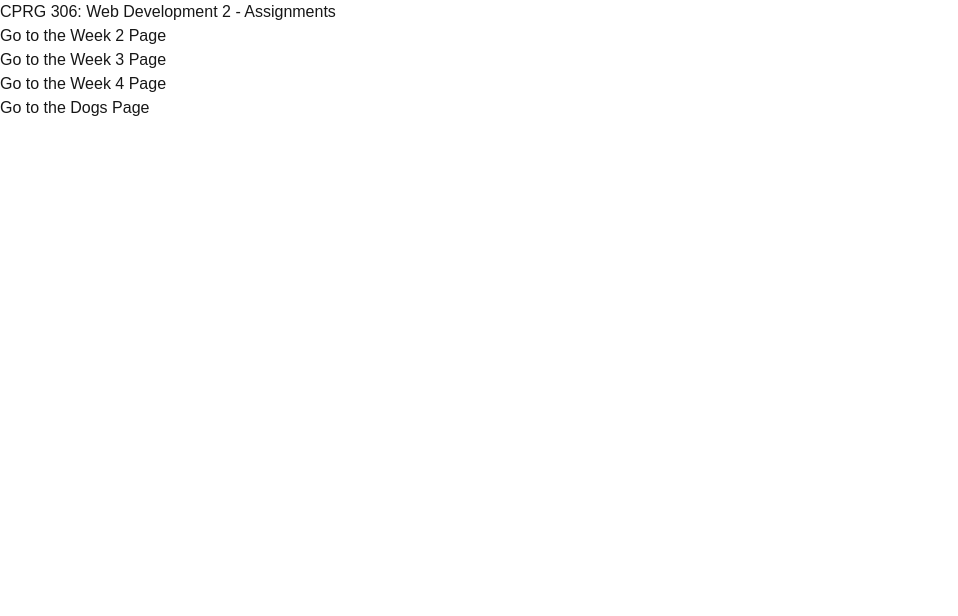
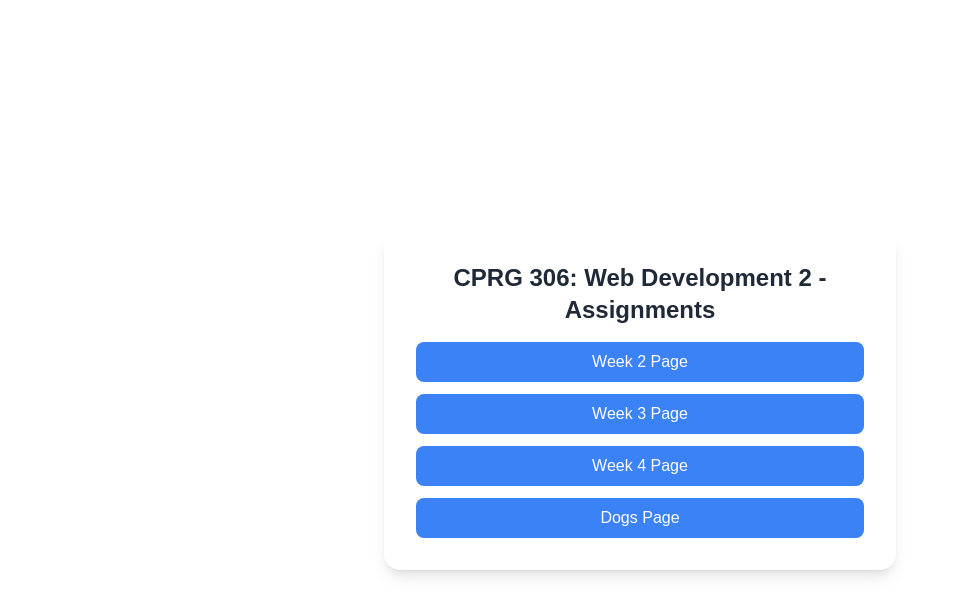
Before and after one commit to JApitpit/cprg306-assignments, a Next.js app: page / in a window 1280 px wide. Shown: the top 616 px of the page, without its empty margins (0-958 px from the left). Built offline with nearby package versions, Linux system fonts and the light colour scheme.

Commit message:
Finished week-4

```diff
--- a/app/dogs/page.js
+++ b/app/dogs/page.js
@@ -1,4 +1,5 @@
 import Dogs from "./dogs";
+import download from "./images/download.jpg";
 
 export default function Page()
 {
@@ -13,6 +14,8 @@ export default function Page()
             </Dogs>
             <Dogs name="Scooby" dog="Coward Dog" img="https://imgs.search.brave.com/F3IHrK40pwWuuGHuDTxIdWHyEyQa3QCvnGYOdKCmI1M/rs:fit:860:0:0:0/g:ce/aHR0cHM6Ly9pLnBp/bmltZy5jb20vb3Jp/Z2luYWxzLzhmL2Qx/L2ViLzhmZDFlYjQ0/YjM0YzI2Yjk4YjQz/ZWQwNjgwMWFiNjVj/LmpwZw">
             </Dogs>
+            <Dogs name="Yman" dog="Good Boy" img={download}>
+            </Dogs>
         </div>
     );
 }
--- a/app/page.js
+++ b/app/page.js
@@ -2,20 +2,26 @@ import Link from "next/link";
 
 export default function HomePage() {
   return (
-    <main>
-      <h1>CPRG 306: Web Development 2 - Assignments</h1>
-      <p>
-        Go to the <Link href="/week-2">Week 2 Page</Link>
-      </p>
-      <p>
-        Go to the <Link href="/week-3">Week 3 Page</Link>
-      </p>
-      <p>
-        Go to the <Link href="/week-4">Week 4 Page</Link>
-      </p>
-      <p>
-        Go to the <Link href="/dogs">Dogs Page</Link>
-      </p>
+    <main className="min-h-screen flex flex-col items-center justify-center p-6">
+      <div className="bg-white shadow-lg rounded-2xl p-8 w-full max-w-lg">
+        <h1 className="text-2xl font-bold text-gray-800 mb-4 text-center">
+          CPRG 306: Web Development 2 - Assignments
+        </h1>
+        <nav className="space-y-3">
+          <Link href="/week-2" className="block px-4 py-2 bg-blue-500 text-white rounded-lg text-center hover:bg-blue-600 transition">
+            Week 2 Page
+          </Link>
+          <Link href="/week-3" className="block px-4 py-2 bg-blue-500 text-white rounded-lg text-center hover:bg-blue-600 transition">
+            Week 3 Page
+          </Link>
+          <Link href="/week-4" className="block px-4 py-2 bg-blue-500 text-white rounded-lg text-center hover:bg-blue-600 transition">
+            Week 4 Page
+          </Link>
+          <Link href="/dogs" className="block px-4 py-2 bg-blue-500 text-white rounded-lg text-center hover:bg-blue-600 transition">
+            Dogs Page
+          </Link>
+        </nav>
+      </div>
     </main>
 
     /*<div className="grid grid-rows-[20px_1fr_20px] items-center justify-items-center min-h-screen p-8 pb-20 gap-16 sm:p-20 font-[family-name:var(--font-geist-sans)]">
--- a/app/week-4/new-item.js
+++ b/app/week-4/new-item.js
@@ -0,0 +1,35 @@
+"use client";
+import { useState } from "react";
+
+export default function NewItem() {
+    const [quantity, setQuantity] = useState(1);
+
+    const increment = () => {
+      if (quantity < 20) setQuantity(quantity + 1);
+    };
+
+    const decrement = () => {
+      if (quantity > 1) setQuantity(quantity - 1);
+    };
+
+  return (
+    <div className="p-4 border rounded-lg shadow-md w-64 mx-auto mt-10">
+      <h2 className="text-xl font-bold mb-2">New Item</h2>
+      <div className="flex items-center gap-4">
+        <button
+          onClick={decrement}
+          className="px-3 py-1 bg-red-500 text-white rounded disabled:opacity-50"
+        >
+          -
+        </button>
+        <span className="text-lg font-medium">{quantity}</span>
+        <button
+          onClick={increment}
+          className="px-3 py-1 bg-green-500 text-white rounded disabled:opacity-50"
+        >
+          +
+        </button>
+      </div>
+    </div>
+  );
+}
--- a/app/week-4/page.js
+++ b/app/week-4/page.js
@@ -0,0 +1,9 @@
+import NewItem from "./new-item";
+
+export default function Page() {
+  return (
+    <div className="p-4">
+      <NewItem />
+    </div>
+  );
+}
```
Also changed, not shown: app/dogs/images/download.jpg (added).
